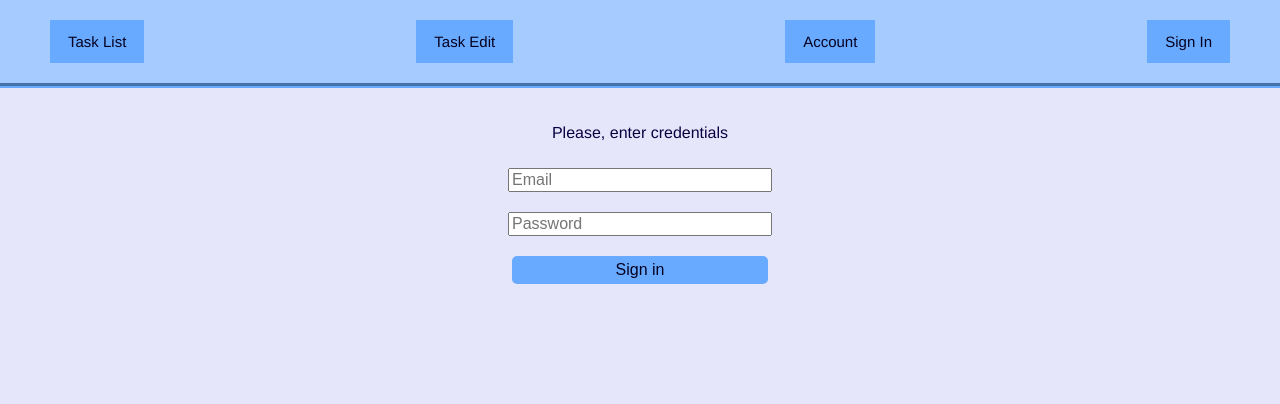
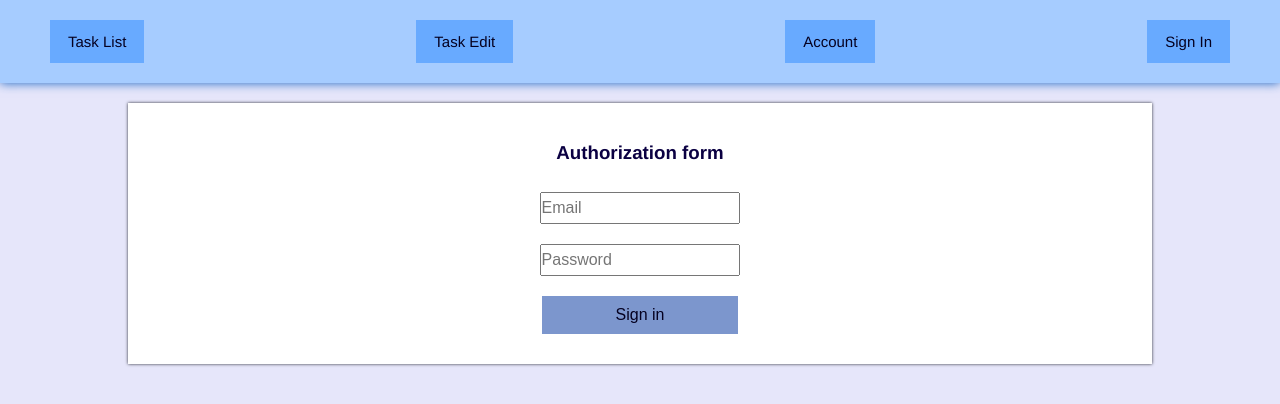
Before and after one commit to AlioshaRabeshko/TaskTracker, a React (Create React App) app in the folder front/: page /sign in a window 1280 px wide. Shown: the top 404 px of the page. Built offline with nearby package versions, Linux system fonts and the light colour scheme.

Commit message:
added-user-panel

```diff
--- a/front/src/App.scss
+++ b/front/src/App.scss
@@ -11,6 +11,11 @@
 
 .Container {
   text-align: center;
+  justify-content: center;
+  margin: 20px 10%;
+  background-color: #fff;
+  padding: 20px;
+  box-shadow: 0 0 3px #2c2e36;
 }
 
 .NavBar {
@@ -19,7 +24,7 @@
   display: flex;
   justify-content: space-between;
   background-color: rgb(166, 204, 255);
-  border-bottom: thick groove rgb(104, 170, 255);
+  box-shadow: 0 0 10px rgb(24, 100, 195);
 }
 
 .Link {
@@ -30,7 +35,9 @@
   color: rgb(5, 0, 32);
   &:hover {
     background-color: rgb(84, 150, 235);
-    border: 3px inset black;
+
+    box-shadow: 0 0 10px #fff;
+    // border: 3px inset black;
   }
 }
 
@@ -38,6 +45,10 @@
   display: flex;
   flex-direction: column;
   align-items: center;
+  input {
+    padding: 5px 0;
+    font-size: medium;
+  }
 }
 
 .Form input,
@@ -48,11 +59,11 @@ button {
 }
 
 .Form button {
-  background-color: rgb(104, 170, 255);
+  background-color: rgb(124, 150, 205);
   color: rgb(5, 0, 32);
   border: none;
-  padding: 5px 10px;
-  border-radius: 5px;
+  padding: 10px;
+  // border-radius: 5px;
 }
 
 .Label {
@@ -65,7 +76,7 @@ button {
 
 .list {
   list-style-type: none;
-  width: 60%;
+  // width: 60%;
   margin: auto;
   li {
     margin-top: 3px;
@@ -80,3 +91,24 @@ button {
     }
   }
 }
+
+.user-details {
+  display: flex;
+  flex-direction: row;
+  justify-content: center;
+  margin: auto;
+  img {
+    width: 90px;
+    margin: 10px;
+  }
+}
+
+.settings-list {
+  list-style-type: none;
+  li {
+    background-color: #ddd;
+    width: 20%;
+    margin: 10px auto;
+    padding: 10px;
+  }
+}
--- a/front/src/Components/Sign.js
+++ b/front/src/Components/Sign.js
@@ -1,7 +1,7 @@
 const Sign = () => (
-  <div className="Sign">
+  <div className="Container">
     <form className="Form">
-      <p>Please, enter credentials</p>
+      <h3>Authorization form</h3>
       <input type="email" placeholder="Email"/>
       <input type="password" placeholder="Password"/>
       <button type="submit">Sign in</button>
```
Also changed, not shown: front/src/Components/UserPanel.js (+14 -7 lines).
